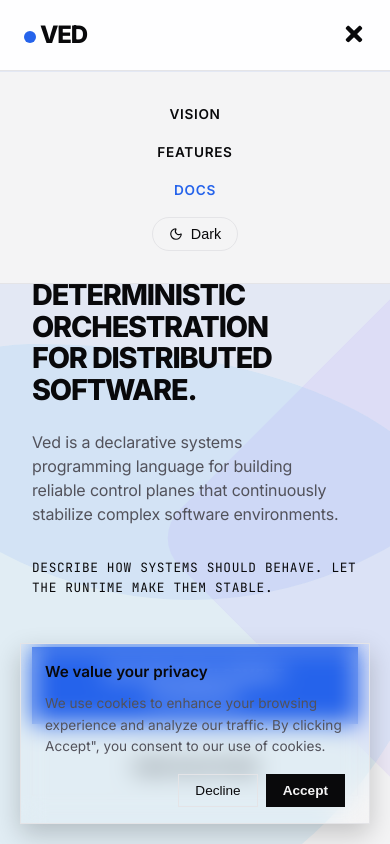
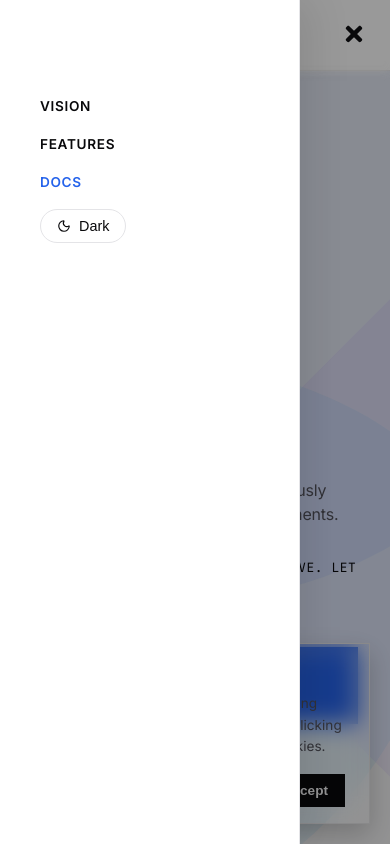
Before and after one commit to vedlanghq/ved-landing, a Next.js app: page / in a window 390 px wide. Both pictures are taken after a click on the button 354 px from the left and 35 px from the top of the page. Shown: the top 844 px of the page. Built offline with nearby package versions, Linux system fonts and the light colour scheme.

Commit message:
feat: initialize documentation site with comprehensive architecture, scheduling, and authority model guides and implement search functionality.

```diff
--- a/package.json
+++ b/package.json
@@ -15,12 +15,12 @@
     "gray-matter": "^4.0.3",
     "lucide-react": "^0.577.0",
     "next": "16.2.1",
+    "next-mdx-remote": "^6.0.0",
     "next-sitemap": "^4.2.3",
     "react": "19.2.4",
     "react-dom": "19.2.4",
     "react-icons": "^5.6.0",
-    "react-markdown": "^10.1.0",
-    "rehype-raw": "^7.0.0",
+    "reading-time": "^1.5.0",
     "rehype-slug": "^6.0.0"
   },
   "devDependencies": {
--- a/src/app/globals.css
+++ b/src/app/globals.css
@@ -436,24 +436,46 @@
 @media (max-width: 768px) {
   .mobile-menu-btn {
     display: block;
+    position: relative;
+    z-index: 105; /* Must sit securely above sidebar overlay to fire close toggle */
+  }
+
+  .mobile-backdrop {
+    display: none; /* Hide default, show via .open on mobile */
+  }
+
+  .mobile-backdrop.open {
+    display: block;
+    position: fixed;
+    top: 0;
+    left: 0;
+    width: 100vw;
+    height: 100vh;
+    background: rgba(0, 0, 0, 0.4);
+    backdrop-filter: blur(4px);
+    z-index: 100;
   }
 
   .nav-links {
-    position: absolute;
-    top: 72px;
+    position: fixed;
+    top: 0;
     left: 0;
-    width: 100%;
-    background: var(--bg-base);
+    width: 300px;
+    max-width: 80vw;
+    height: 100vh;
+    background: var(--bg-surface);
     flex-direction: column;
-    padding: 2rem;
-    border-bottom: 1px solid var(--border);
-    transform: translateY(-150%);
+    align-items: flex-start;
+    padding: 6rem 2.5rem 2rem 2.5rem;
+    border-right: 1px solid var(--border);
+    transform: translateX(-100%);
     transition: transform 0.3s cubic-bezier(0.16, 1, 0.3, 1);
-    z-index: -1;
+    z-index: 102; /* Higher than header, lower than menu button */
+    box-shadow: 10px 0 40px rgba(0, 0, 0, 0.1);
   }
 
   .nav-links.open {
-    transform: translateY(0);
+    transform: translateX(0);
   }
 }
 
--- a/src/components/DocsSearch.tsx
+++ b/src/components/DocsSearch.tsx
@@ -2,6 +2,6 @@
 import SearchDialog from "./SearchDialog";
 
 export default function DocsSearch() {
-  const docs = getAllDocs().map(doc => ({ slug: doc.slug, meta: doc.meta }));
+  const docs = getAllDocs().map(doc => ({ slug: doc.slug, meta: doc.meta, content: doc.content }));
   return <SearchDialog docs={docs} />;
 }
--- a/src/components/Header.tsx
+++ b/src/components/Header.tsx
@@ -24,6 +24,11 @@
           {isMenuOpen ? <FaTimes size={24} /> : <FaBars size={24} />}
         </button>
 
+        <div
+          className={`mobile-backdrop ${isMenuOpen ? "open" : ""}`}
+          onClick={() => setIsMenuOpen(false)}
+          role="presentation"
+        />
         <div className={`nav-links ${isMenuOpen ? "open" : ""}`}>
           <Link href="/#vision" onClick={() => setIsMenuOpen(false)}>
             Vision
```
Also changed, not shown: src/app/docs/[slug]/page.tsx (+69 -3 lines), src/app/docs/docs.css (+27 -0 lines), src/components/SearchDialog.tsx (+19 -19 lines), src/lib/docs.ts (+17 -7 lines), 121 other files (tests, documents, lock files or other folders).
